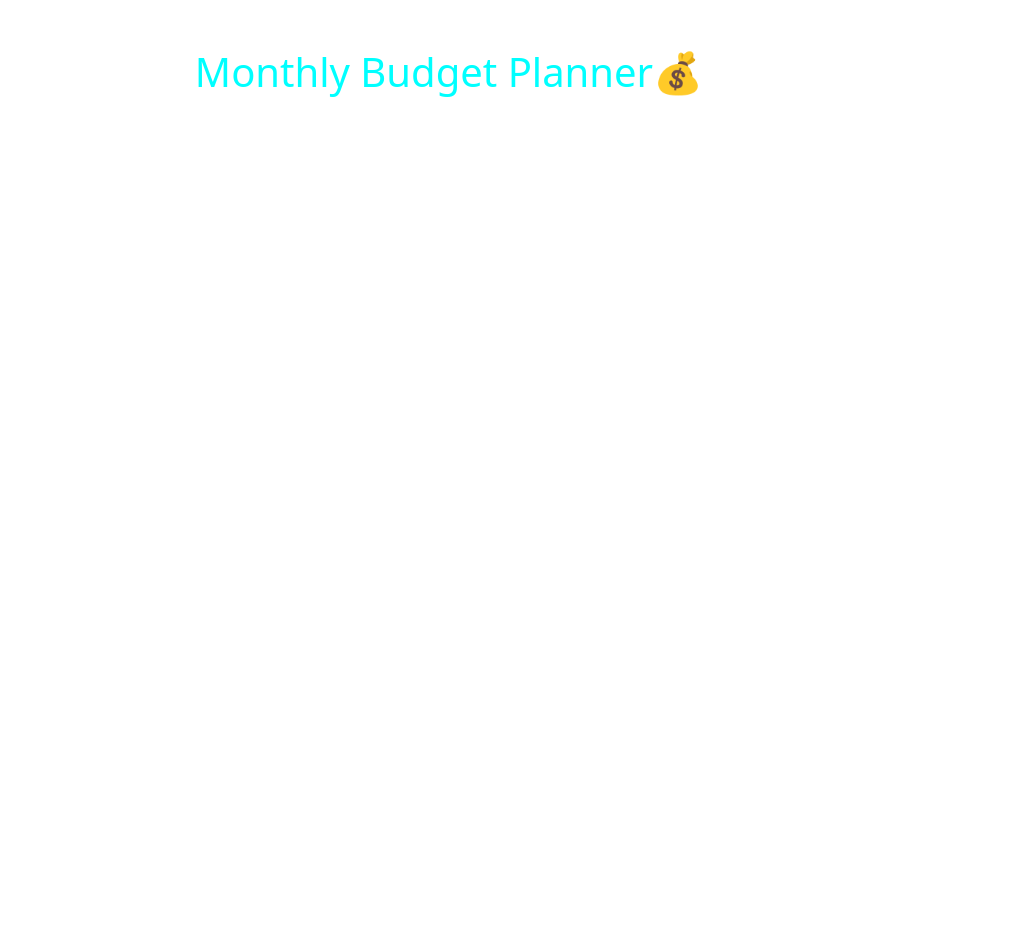
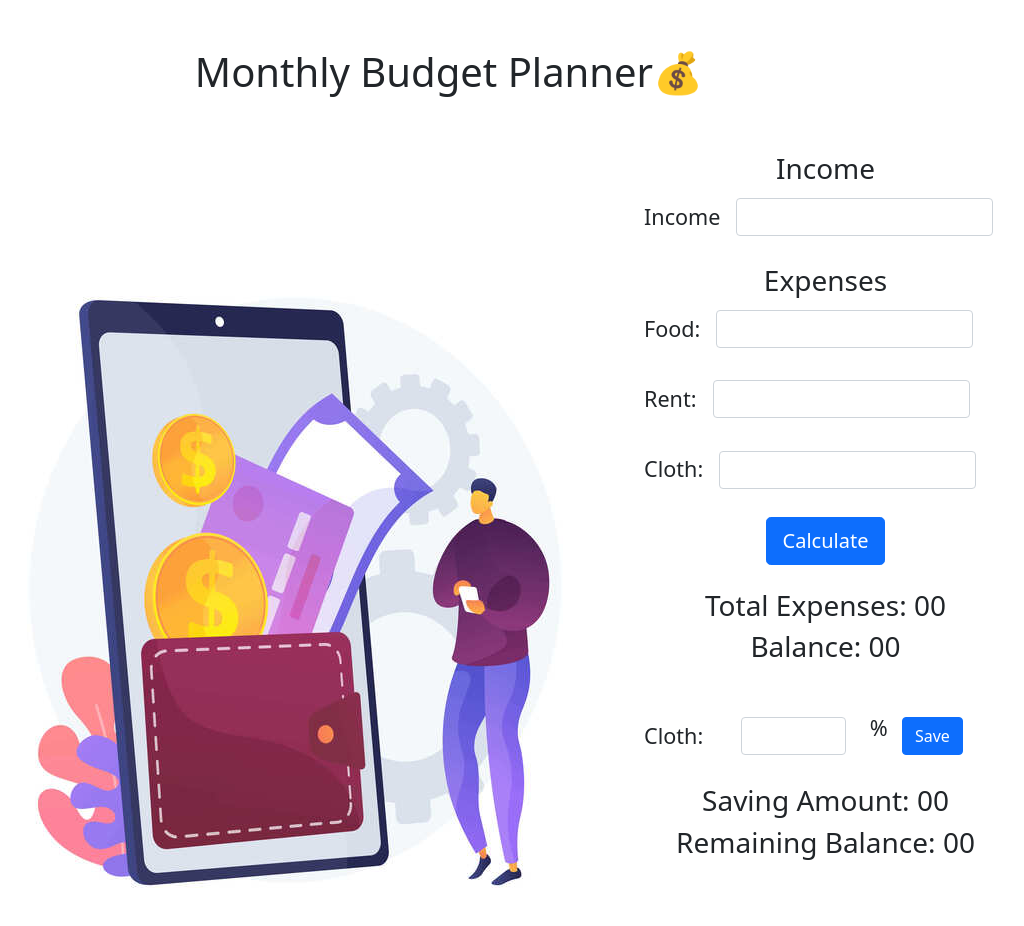
Before and after one commit to proalamin-247/money-master, a plain HTML site: page index.html in a window 1280 px wide. Shown: the whole page, without its empty margins (191-1215 px from the left). Before the commit the page ends 800 px from the top, so only its background shows below. Drawn offline with nearby package versions, Linux system fonts and the light colour scheme; a script that the page names is missing.

Commit message:
almost UI done, some file add & delete

```diff
--- a/index.html
+++ b/index.html
@@ -17,9 +17,74 @@
         <h1>Monthly Budget Planner💰</h1>
     </header>
     <main>
-        <section>
-            <div>
-
+        <section class="container">
+            <div class="d-flex justify-content-between">
+                <div class="me-5">
+                    <img src="img/monthly-budget-planner.jpg" alt="">
+                </div>
+                <div class="">
+                    <h3 class="text-center">Income</h3>
+                    <div class="row g-3 align-items-center">
+                        <div class="col-auto">
+                          <label class="col-form-label">Income</label>
+                        </div>
+                        <div class="col-auto">
+                          <input type="text" class="form-control">
+                        </div>
+                    </div>
+                    <div class="mt-4">
+                        <h3 class="text-center">Expenses</h3>
+                        <div class="row g-3 align-items-center ">
+                            <div class="col-auto">
+                              <label class="col-form-label">Food:</label>
+                            </div>
+                            <div class="col-auto">
+                              <input type="text" class="form-control">
+                            </div>
+                        </div>
+                        <div class="row g-3 align-items-center my-2">
+                            <div class="col-auto">
+                              <label class="col-form-label">Rent:</label>
+                            </div>
+                            <div class="col-auto">
+                              <input type="text" class="form-control">
+                            </div>
+                        </div>
+                        <div class="row g-3 align-items-center my-2">
+                            <div class="col-auto">
+                              <label class="col-form-label">Cloth:</label>
+                            </div>
+                            <div class="col-auto">
+                              <input type="text" class="form-control">
+                            </div>
+                        </div>
+                        <div class="text-center mt-4">
+                            <button type="button" class="btn btn-primary btn-lg">Calculate</button>
+                        </div>
+                    </div>
+                    <div class="mt-4 text-center">
+                        <h3>Total Expenses: 00</h3>
+                        <h3>Balance: 00</h3>
+                    </div>
+                    <div class="row align-items-center mt-5">
+                        <div class="col-3">
+                          <label class="col-form-label">Cloth:</label>
+                        </div>
+                        <div class="col-4">
+                          <input type="text" class="form-control">
+                        </div>
+                        <div class="col-1">
+                          <p class="ok">%</p>
+                        </div>
+                        <div class="col-4">
+                            <button type="button" class="btn btn-primary">Save</button>
+                          </div>
+                    </div>
+                    <div class="mt-4 text-center">
+                        <h3>Saving Amount: 00</h3>
+                        <h3>Remaining Balance: 00</h3>
+                    </div>
+                </div>
             </div>
         </section>
     </main>
--- a/js/app.js
+++ /dev/null
@@ -1 +0,0 @@
-console.log('successfull js file connected')
--- a/style.css
+++ b/style.css
@@ -1,3 +1,3 @@
-h1{
-    color: aqua;
+main{
+    font-size: 135%;
 }
```
Also changed, not shown: img/monthly-budget-planner.jpg (added), 1 other file.
